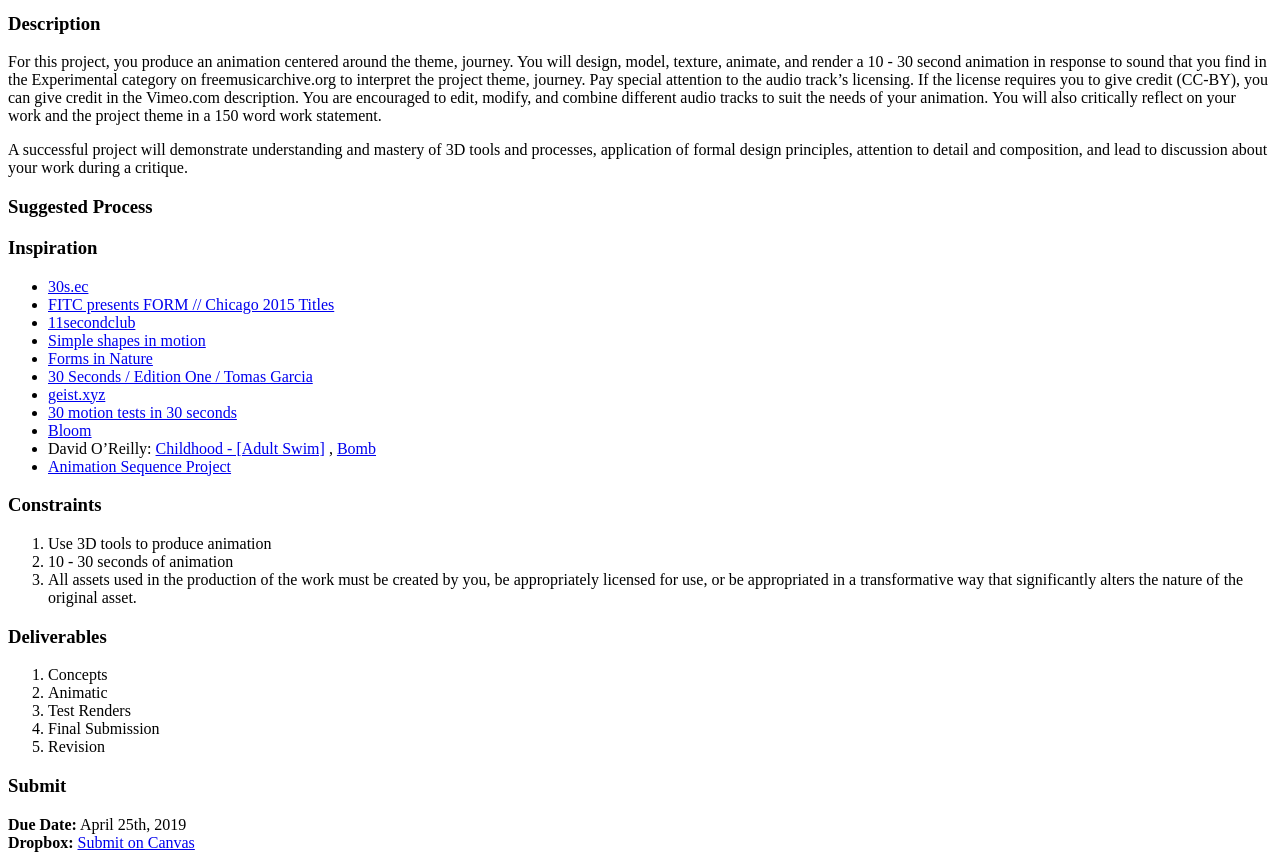
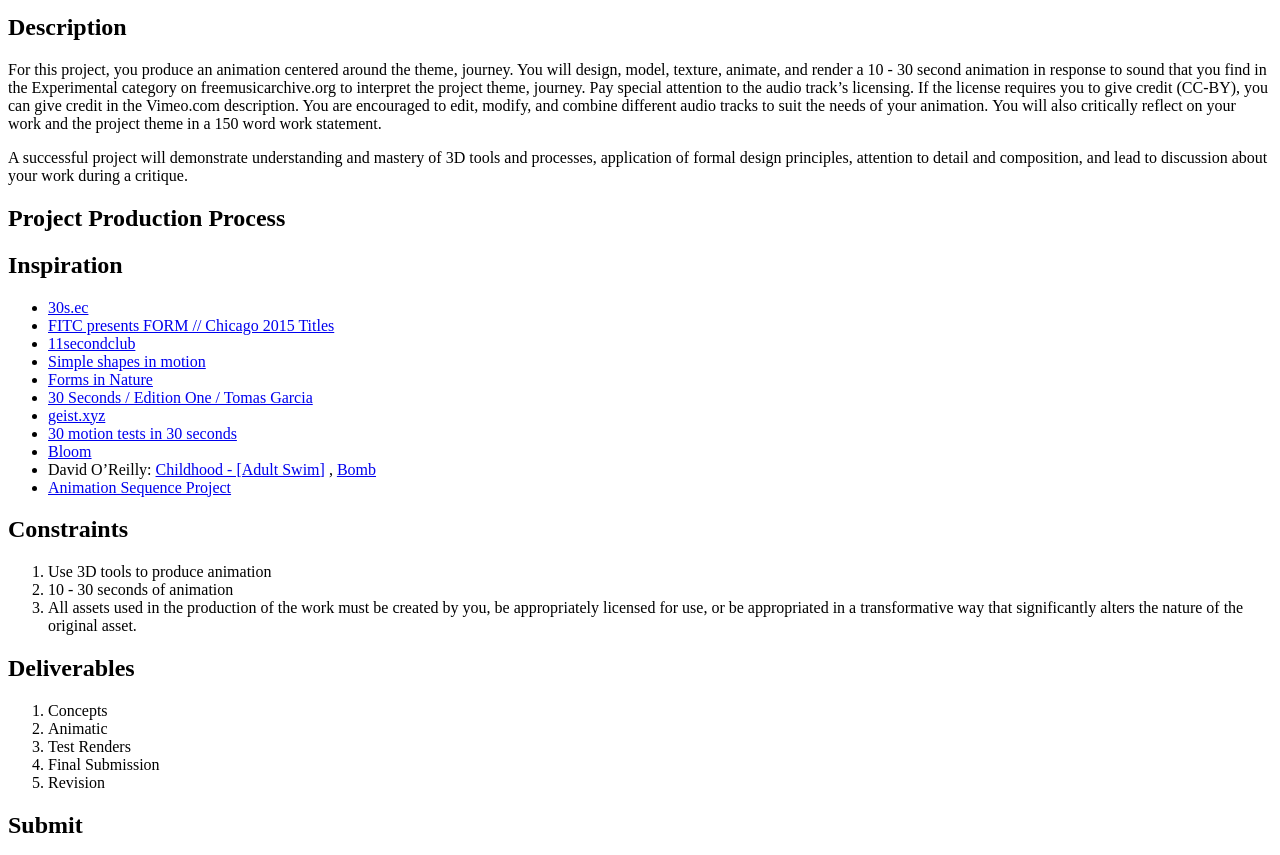
Before and after one commit to michael-collins/hax-oer, a website: page pages/page-01/index.html in a window 1280 px wide. Shown: the part 798-1653 px from the top of the page. Drawn offline with Linux system fonts and the light colour scheme.

Commit message:
Page updated: 3D Animation Project (item-4436601a-b418-4e0c-889e-f9c282940e7e)

```diff
--- a/atom.xml
+++ b/atom.xml
@@ -11,7 +11,7 @@
   <entry>
     <title>3D Animation Project</title>
     <id>/page-01</id>
-    <updated>2019-03-26T21:08:22-06:00</updated>
+    <updated>2019-03-26T21:09:13-06:00</updated>
     <published>2019-03-26T12:42:16-06:00</published>
     <summary>DescriptionFor this project, you produce an animation centered around the theme, journey. You will design, model, texture, animate, and render a 10 - 30 second animation in response to sound that yo</summary>
     <link href="/page-01"/>
--- a/pages/page-01/index.html
+++ b/pages/page-01/index.html
@@ -1,26 +1,12 @@
 <oer-schema oer-property="name" typeof="oer:SupportingMaterial" _oerlink="[object HTMLLinkElement]" resource="#0f89e363-dfd5-b6d1-464b" prefix="oer:http://oerschema.org/ schema:http://schema.org/ dc:http://purl.org/dc/terms/ foaf:http://xmlns.com/foaf/0.1/ cc:http://creativecommons.org/ns# bib:http://bib.schema.org "></oer-schema>
-<img src="files/3d-animation-project-alt.png" alt="Red animated objects on a dark background" style="width: 100%;"/><h3 class="hax-active">Description</h3>
+<img src="files/3d-animation-project-alt.png" alt="Red animated objects on a dark background" style="width: 100%;"/><h2 class="hax-active">Description</h2>
 <p>For this project, you produce an animation centered around the theme, journey. You will design, model, texture, animate, and render a 10 - 30 second animation in response to sound that you find in the Experimental category on freemusicarchive.org to interpret the project theme, journey. Pay special attention to the audio track’s licensing. If the license requires you to give credit (CC-BY), you can give credit in the Vimeo.com description. You are encouraged to edit, modify, and combine different audio tracks to suit the needs of your animation. <span style="caret-color: rgb(0, 0, 0);">You will also critically reflect on your work and the project theme in a 150 word work statement.</span></p>
 <p><span style="caret-color: rgb(0, 0, 0);">A successful project will demonstrate understanding and mastery of 3D tools and processes, application of formal design principles, attention to detail and composition, and lead to discussion about your work during a critique.<br/></span></p>
-<h3 class="hax-active"><span style="caret-color: rgb(0, 0, 0);">Suggested Process</span></h3>
+<h2 class="hax-active"><span style="caret-color: rgb(0, 0, 0);">Project Production Process</span></h2>
 <task-list name="To Do:" _resource-link="[object HTMLLinkElement]" typeof="oer:SupportingMaterial" resource="#dfed019c-ba6b-dec8-978e" prefix="oer:http://oerschema.org/ schema:http://schema.org/ dc:http://purl.org/dc/terms/ foaf:http://xmlns.com/foaf/0.1/ cc:http://creativecommons.org/ns# bib:http://bib.schema.org " style="width: 100%;" tasks="[{&quot;name&quot;:&quot;Sound identification;&quot;,&quot;link&quot;:null},{&quot;name&quot;:&quot;reference gathering, visual research, and concept development;&quot;,&quot;link&quot;:null},{&quot;name&quot;:&quot;modeling, surfaces, and texture map production;&quot;,&quot;link&quot;:null},{&quot;name&quot;:&quot;animation;&quot;,&quot;link&quot;:null},{&quot;name&quot;:&quot;animatic editing;&quot;,&quot;link&quot;:null},{&quot;name&quot;:&quot;lighting;&quot;,&quot;link&quot;:null},{&quot;name&quot;:&quot;rendering;&quot;,&quot;link&quot;:null},{&quot;name&quot;:&quot;feedback and iterative improvement;&quot;,&quot;link&quot;:null},{&quot;name&quot;:&quot;color grading and finishing;&quot;,&quot;link&quot;:null},{&quot;name&quot;:&quot;and writing reflection.&quot;,&quot;link&quot;:null}]"></task-list>
-<h3 class="hax-active">Inspiration</h3>
+<h2 class="hax-active">Inspiration</h2>
 <ul>
 <li><a href="http://30s.ec/">30s.ec</a>
-
-
-
-
-
-
-</li>
-
-
-
-
-
-
-<li><a href="https://vimeo.com/143914234">FITC presents FORM // Chicago 2015 Titles</a>
 
 
 
@@ -36,7 +22,8 @@
 
 
 
-<li><a href="http://www.11secondclub.com/competitions">11secondclub</a>
+<li><a href="https://vimeo.com/143914234">FITC presents FORM // Chicago 2015 Titles</a>
+
 
 
 
@@ -52,7 +39,9 @@
 
 
 
-<li><a href="https://vimeo.com/150594088">Simple shapes in motion</a>
+
+<li><a href="http://www.11secondclub.com/competitions">11secondclub</a>
+
 
 
 
@@ -68,7 +57,9 @@
 
 
 
-<li><a href="https://vimeo.com/155262093">Forms in Nature</a>
+
+<li><a href="https://vimeo.com/150594088">Simple shapes in motion</a>
+
 
 
 
@@ -84,7 +75,9 @@
 
 
 
-<li><a href="https://vimeo.com/130886893">30 Seconds / Edition One / Tomas Garcia</a>
+
+<li><a href="https://vimeo.com/155262093">Forms in Nature</a>
+
 
 
 
@@ -100,7 +93,9 @@
 
 
 
-<li><a href="https://vimeo.com/150824660">geist.xyz</a>
+
+<li><a href="https://vimeo.com/130886893">30 Seconds / Edition One / Tomas Garcia</a>
+
 
 
 
@@ -116,7 +111,9 @@
 
 
 
-<li><a href="https://vimeo.com/17411241">30 motion tests in 30 seconds</a>
+
+<li><a href="https://vimeo.com/150824660">geist.xyz</a>
+
 
 
 
@@ -132,7 +129,9 @@
 
 
 
-<li><a href="https://vimeo.com/141974554">Bloom</a>
+
+<li><a href="https://vimeo.com/17411241">30 motion tests in 30 seconds</a>
+
 
 
 
@@ -148,7 +147,27 @@
 
 
 
+
+<li><a href="https://vimeo.com/141974554">Bloom</a>
+
+
+
+
+
+
+
+
+</li>
+
+
+
+
+
+
+
+
 <li>David O’Reilly: <a href="https://vimeo.com/103551096">Childhood - [Adult Swim]</a>
+
 
 
 
@@ -164,7 +183,9 @@
 
 
 
+
 </li>
+
 
 
 
@@ -180,6 +201,7 @@
 
 
 
+
 </li>
 
 
@@ -188,35 +210,47 @@
 
 
 
+
 </ul>
-<h3>Constraints</h3>
+<h2 class="hax-active">Constraints</h2>
 <ol><li>Use 3D tools to produce animation</li>
+
 
 
 <li>10 - 30 seconds of animation</li>
 
 
+
 <li>All assets used in the production of the work must be created by you, be appropriately licensed for use, or be appropriated in a transformative way that significantly alters the nature of the original asset.</li>
 
 
+
 </ol>
-<h3 class="hax-active">Deliverables</h3>
+<h2 class="hax-active">Deliverables</h2>
 <ol><li>Concepts
 </li>
 
 
+
 <li>Animatic </li>
+
 
 <li>Test Renders<br/></li>
 
+
 <li>Final Submission<br/></li>
+
 
 <li>Revision<br/></li>
 
+
 </ol>
-<h3>Submit</h3>
+<h2 class="hax-active">Submit</h2>
 <p><b>Due Date:</b>
 
+
  April 25th, 2019<br/><b>Dropbox: </b>
+
 <a href="http://google.com">Submit on Canvas</a>
+
 <br/></p>
--- a/site.json
+++ b/site.json
@@ -71,7 +71,7 @@
             "description": "DescriptionFor this project, you produce an animation centered around the theme, journey. You will design, model, texture, animate, and render a 10 - 30 second animation in response to sound that yo",
             "metadata": {
                 "created": 1553625736,
-                "updated": 1553656102,
+                "updated": 1553656153,
                 "files": [
                     {
                         "path": "\/var\/www\/html\/_sites\/oer-01\/files\/3d-animation-project.png",
```
